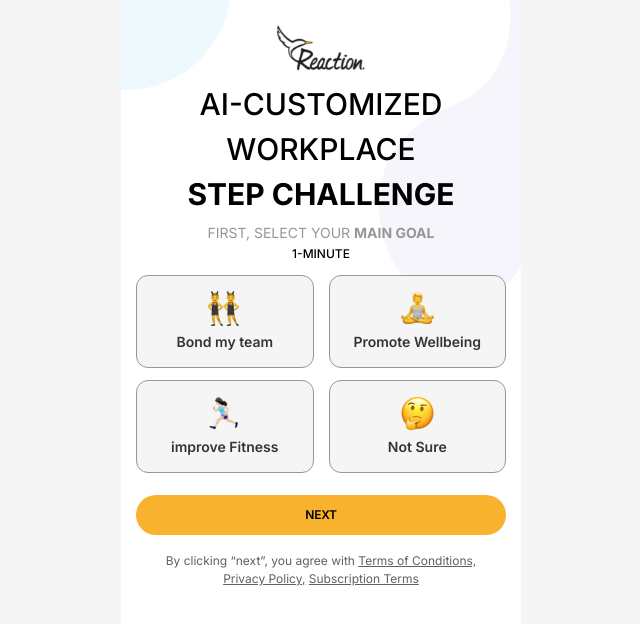
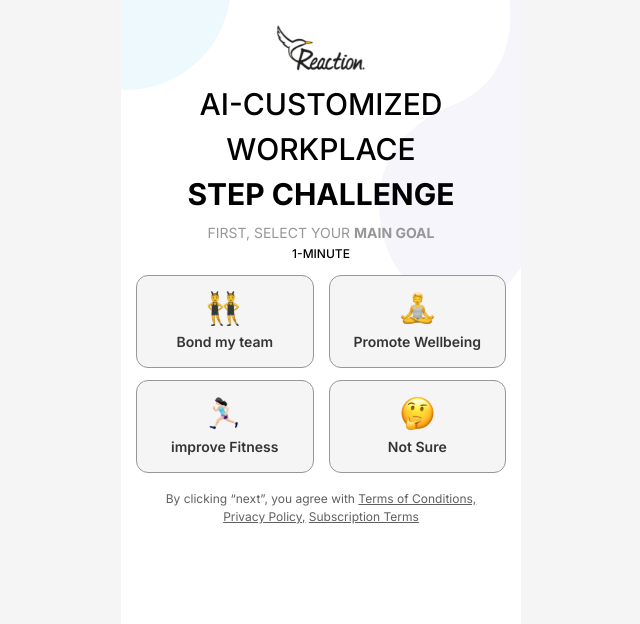
Before and after one commit to yonatanmalka/reaction-quiz, a Next.js app in the folder my-app/: page / in a window 1280 px wide. Shown: the top 624 px of the page, without its empty margins (319-959 px from the left). Built offline with nearby package versions, Linux system fonts and the light colour scheme.

Commit message:
add data

```diff
--- a/my-app/package.json
+++ b/my-app/package.json
@@ -9,6 +9,7 @@
     "lint": "next lint"
   },
   "dependencies": {
+    "@mui/material": "^5.15.4",
     "chart.js": "^4.4.1",
     "next": "14.0.4",
     "react": "^18",
--- a/my-app/src/app/layout.tsx
+++ b/my-app/src/app/layout.tsx
@@ -1,8 +1,6 @@
 import type { Metadata } from 'next'
 import { Inter } from 'next/font/google'
 import './globals.css'
-import Image from "next/image";
-import Element1 from "../../images/element1.svg"
 
 const inter = Inter({ subsets: ['latin'] })
 
--- a/my-app/src/app/page.tsx
+++ b/my-app/src/app/page.tsx
@@ -10,7 +10,6 @@ import Question4 from "@/component/Questions4/page";
 import Question5 from "@/component/Questions5/page";
 import Question6 from "@/component/Questions6/page";
 import Question7 from "@/component/Questions7/page";
-import Question1 from "@/component/Questions01/page";
 import Question15 from "@/component/Questions15/page";
 import Questions20 from "@/component/Questions20/page";
 import Questions16 from "@/component/Questions16/page";
@@ -30,6 +29,7 @@ import Create_user from "@/component/Create_user";
 import Element1 from "../../images/element1.svg";
 import Element2 from "../../images/element2.svg";
 import DownLoad_App from "@/component/DownLoad_App";
+import Question1 from "@/component/Questions01/page";
 
 const Dailog = () => {
     const [currentStep, setCurrentStep] = useState<number>(1);
@@ -55,6 +55,7 @@ const Dailog = () => {
         free_trial: false,
     };
 
+
     const [states, setStates] = useState<any>(defaultStates);
     console.log(states);
     const getProgressBarWidth = () => {
@@ -67,7 +68,8 @@ const Dailog = () => {
         }, 1000);
     };
 
-    const shouldRenderComponent =  currentStep !== 1 && currentStep !== 23 && currentStep !== 22;
+
+        const shouldRenderComponent =  currentStep !== 1 && currentStep !== 23 && currentStep !== 22;
 
     const ProgressComponent = currentStep !== 24 && currentStep !== 20 && currentStep !== 15 && currentStep !== 7 && currentStep !== 1 && currentStep !== 23 && currentStep !== 22;
 
@@ -84,7 +86,7 @@ const Dailog = () => {
                         <Image src={Logo} alt={'logo'} width={103} height={50} />
                         {(currentStep !== 15 && currentStep !== 7) && (
                         <div className="text-[#3C8AF0] text-[16px] font-medium">
-                            <span className="text-[#3C8AF0]">{currentStep}</span>/<span className="text-[#979797]">22</span>
+                            <span className="text-[#3C8AF0]">{currentStep}</span>/<span className="text-[#979797]">24</span>
                         </div>
                         )}
                     </div>
@@ -106,7 +108,9 @@ const Dailog = () => {
                     </div>
                 )}
                 <div className="w-[100%] z-20  relative" >
-                    {currentStep === 1 && ( <Question1 setData={(goal: string) => setStates({ ...states, goal })}  handleClick={() => setCurrentStep(2)}/> )}
+                    {currentStep === 1 && (
+                            <Question1 setData={(goal: string) => setStates({ ...states, goal })}  handleClick={handleNextStep}/>
+                    )}
                     {currentStep === 2 && ( <Question2 setData={(company: string) => setStates({ ...states, company })} handleNextStep={handleNextStep} /> )}
                     {currentStep === 3 && ( <Question3 setData={(work_style: string) => setStates({ ...states, work_style })} handleNextStep={handleNextStep} /> )}
                     {currentStep === 4 && ( <Question4 setData={(work_schedule: string) => setStates({ ...states, work_schedule })} handleNextStep={handleNextStep}  /> )}
@@ -130,7 +134,6 @@ const Dailog = () => {
                     {currentStep === 22 && ( <Payment setData={(pricing: string) => setStates({ ...states, pricing })} handleClick={() => setCurrentStep(23)}  />  )}
                     {currentStep === 23 && ( <PaymentForm handleClick={() => setCurrentStep(24)}  setData={(free_trial: boolean) => setStates({ ...states, free_trial })}  /> )}
                     {currentStep === 24 && ( <DownLoad_App  /> )}
-
                 </div>
                 {currentStep !== 22 && currentStep !== 23 && (
                 <div className="z-1">
--- a/my-app/src/component/Create_user.tsx
+++ b/my-app/src/component/Create_user.tsx
@@ -1,6 +1,7 @@
 "use client"
 
 import React, {useState} from "react";
+import { Toaster, toast } from 'sonner';
 interface QuestionProps {
     handleClick: () => void;
     setData:any;
@@ -18,7 +19,15 @@ const User:React.FC<QuestionProps> = ({handleClick,setData}) => {
     };
 
     const handleNextClick = () => {
-        if (firstName && lastName && isValidEmail(email)) {
+        if (firstName === "" && lastName === "" && !isValidEmail(email)) {
+            toast.error('Fill all the Details');
+        } else if (firstName === "") {
+            toast.error('Write First Name');
+        } else if (lastName === "") {
+            toast.error('Write Last Name');
+        } else if (!isValidEmail(email)) {
+            toast.error('Write Correct Email');
+        } else {
             const data = {
                 first_Name: firstName,
                 last_Name: lastName,
@@ -26,10 +35,9 @@ const User:React.FC<QuestionProps> = ({handleClick,setData}) => {
             };
             setData(data);
             handleClick();
-        } else {
-            alert("Please enter a valid email and fill in all details.");
         }
     };
+
 
 
     return (
@@ -77,6 +85,9 @@ const User:React.FC<QuestionProps> = ({handleClick,setData}) => {
                 onChange={(e) => setEmail(e.target.value)}
                 className="mt-[10px] p-2 border  bg-[#EFF3F6]  border-[#EFF3F6] rounded-md w-full"
             />
+            <div>
+                <Toaster richColors position={"top-center"} closeButton={true}/>
+            </div>
             <button
                 onClick={handleNextClick}
                 className="uppercase  text-[#000] mt-[144px] py-[12px] md:py-[12px] flex items-center justify-center bg-[#F9B22D] rounded-[32px] w-[100%] font-bold text-[14px]"
--- a/my-app/src/component/Question18.tsx
+++ b/my-app/src/component/Question18.tsx
@@ -5,6 +5,7 @@ import { DateRangePicker } from "react-date-range";
 import "react-date-range/dist/styles.css";
 import "react-date-range/dist/theme/default.css";
 import { Range } from "react-date-range";
+import { Toaster, toast } from 'sonner';
 
 interface QuestionProps {
     handleClick: () => void;
@@ -13,15 +14,17 @@ interface QuestionProps {
 
 const Question18: React.FC<QuestionProps> = ({handleClick, setData }) => {
     const [firstName, setFirstName] = useState("");
+
     const today = new Date();
 
     const [selectedDate, setSelectedDate] = useState([
         {
             startDate: today,
-            endDate: null as Date | null,
+            endDate: undefined as Date | undefined, // explicitly provide the type here
             key: "selection",
         },
     ]);
+
 
     const [isDatePickerOpen, setIsDatePickerOpen] = useState(false);
 
@@ -50,16 +53,21 @@ const Question18: React.FC<QuestionProps> = ({handleClick, setData }) => {
     }, [isDatePickerOpen]);
 
     const handleNextClick = () => {
-        if (firstName && selectedDate[0].startDate) {
+        if (firstName && selectedDate[0].startDate && selectedDate[0].endDate) {
             const data = {
                 Challenge_title: firstName,
                 selectedDate: selectedDate,
             };
             setData(data);
             handleClick();
-        } else {
-            console.log("Please fill in the challenge title and select a date range.");
-        }
+            toast.success('Saving Your Details');
+        } else if(firstName === "") {
+            toast.error('Write Challenge title');
+        } else if (selectedDate[0].endDate === undefined) {
+            toast.error('Select End Date')
+        } else (
+            toast.error('Fill all the details')
+        )
     };
 
     return (
@@ -90,9 +98,15 @@ const Question18: React.FC<QuestionProps> = ({handleClick, setData }) => {
                     </div>
                     <div className="text-[14px] ml-[10px] cursor-pointer">
                         {selectedDate[0].startDate.toLocaleDateString()} -{" "}
-                        {selectedDate[0].endDate ? selectedDate[0].endDate.toLocaleDateString() : "Select end date"}
+                        {selectedDate[0].endDate !== undefined
+                            ? selectedDate[0].endDate?.toLocaleDateString() || "Select end date"
+                            : "Select end date"}
+
                     </div>
                 </div>
+            </div>
+            <div>
+                <Toaster richColors position={"top-center"} closeButton={true}/>
             </div>
             <div className="mt-[154px]">
                 <button
--- a/my-app/src/component/Questions01/page.tsx
+++ b/my-app/src/component/Questions01/page.tsx
@@ -35,18 +35,10 @@ interface QuestionProps {
 
 const Question1:React.FC<QuestionProps> = ({handleClick, setData}) => {
     const [selected, setSelected] = useState<number | null>(null);
-
     const handleCardClick = (index: number) => {
         setSelected(index);
         setData(data[index].name);
-    };
-
-    const handleNextClick = () => {
-        if (selected !== null) {
-            handleClick();
-        } else {
-            console.log("No card selected");
-        }
+        handleClick();
     };
 
     return(
@@ -86,9 +78,6 @@ const Question1:React.FC<QuestionProps> = ({handleClick, setData}) => {
                 </div>
             </div>
             <div className="">
-            <button onClick={handleNextClick} className="uppercase  h-[40px] flex items-center justify-center mt-[22px] bg-[#F9B22D] w-[100%] rounded-[24px] text-[12px] font-semibold leading-10 tracking-tight text-[#000]">
-                Next
-            </button>
             <div className="text-center text-[#606060] text-[12px]   mt-[17px]">
                 By clicking “next”, you agree with <button className="underline">Terms of Conditions,</button><button className="underline">Privacy Policy,</button> <button className="underline">Subscription Terms</button>
             </div>
@@ -96,5 +85,4 @@ const Question1:React.FC<QuestionProps> = ({handleClick, setData}) => {
         </div>
     )
 }
-
 export default Question1;
--- a/package.json
+++ b/package.json
@@ -3,6 +3,7 @@
     "react-datepicker": "^4.25.0",
     "react-slick": "^0.29.0",
     "react-switch": "^7.0.0",
-    "slick-carousel": "^1.8.1"
+    "slick-carousel": "^1.8.1",
+    "sonner": "^1.3.1"
   }
 }
```
Also changed, not shown: 2 other files (tests, documents, lock files or other folders).
